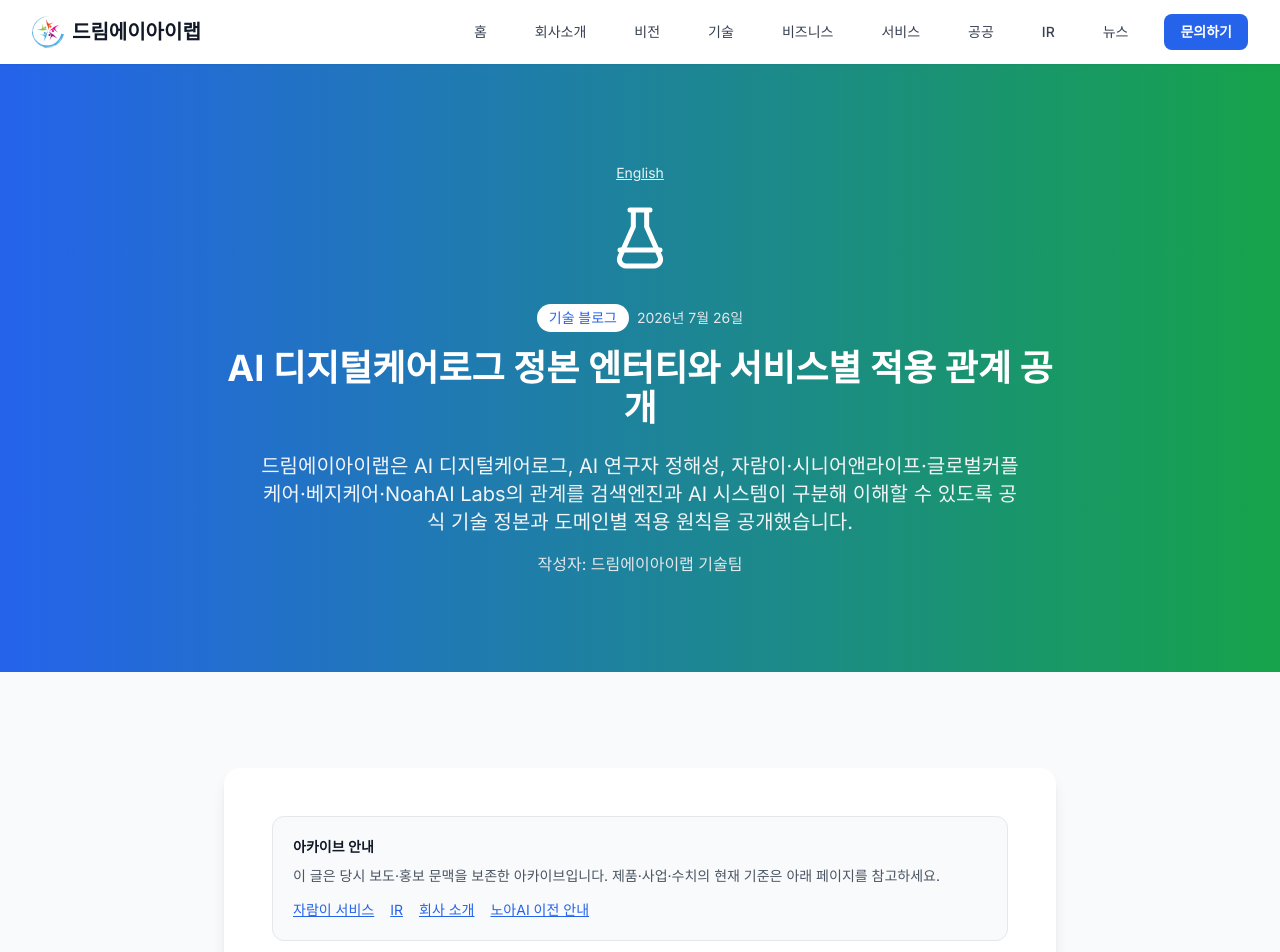
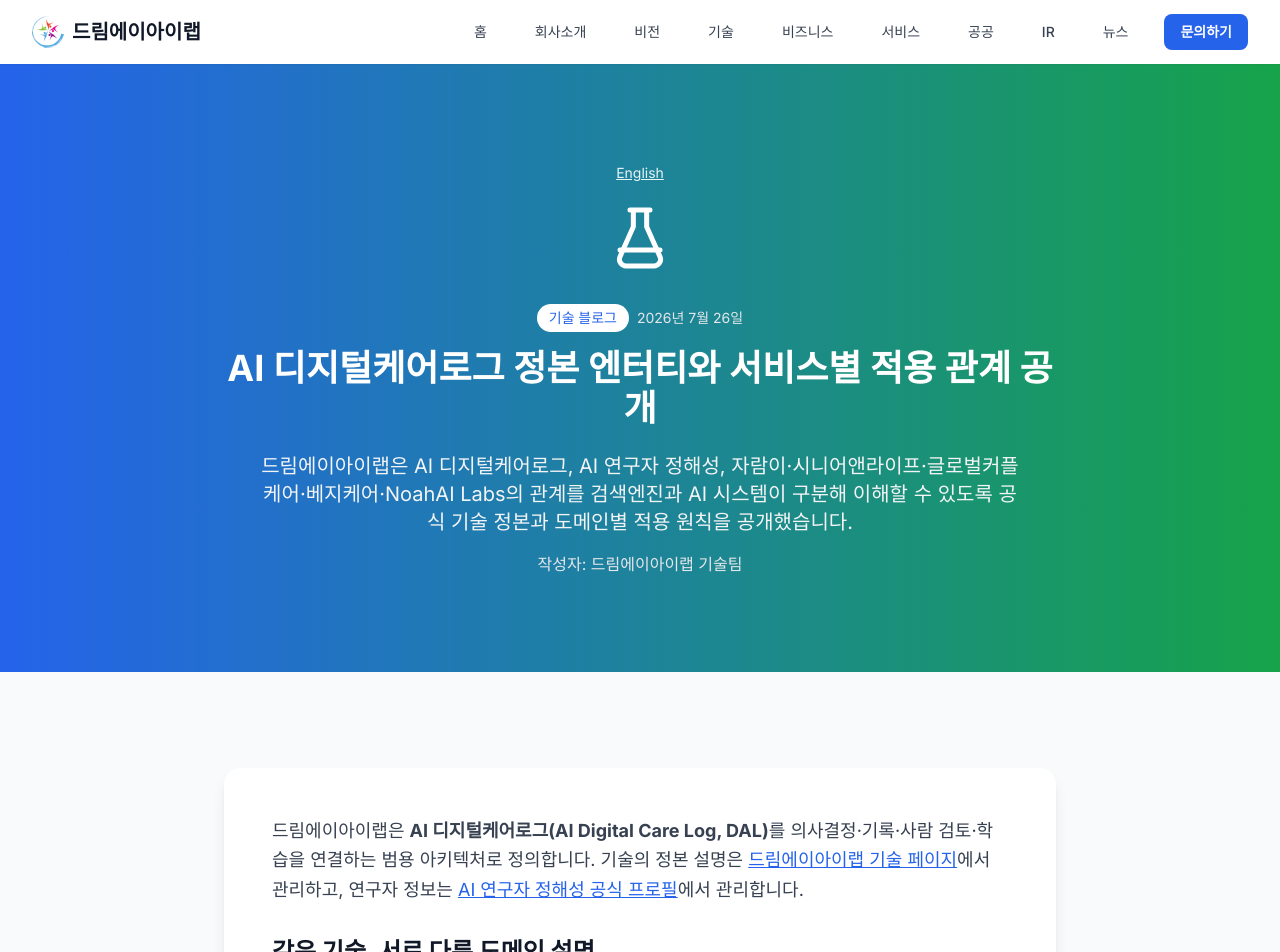
Before and after one commit to nwsoft/dreamailab, a Next.js app: page /news/85 in a window 1280 px wide. Shown: the top 952 px of the page. Built offline with nearby package versions, Linux system fonts and the light colour scheme.

Commit message:
fix: limit archive notice to historical news

```diff
--- a/components/NewsArticleView.tsx
+++ b/components/NewsArticleView.tsx
@@ -66,6 +66,7 @@
   showLangSwitch = false,
 }: NewsArticleViewProps) {
   const t = labels[locale]
+  const isArchive = article.id <= 83
 
   return (
     <div className="min-h-screen bg-gray-50">
@@ -114,6 +115,7 @@
       <section className="py-16 lg:py-24">
         <div className="max-w-4xl mx-auto px-4 sm:px-6 lg:px-8">
           <article className="bg-white rounded-2xl shadow-lg p-8 lg:p-12">
+            {isArchive && (
               <div className="mb-8 rounded-xl border border-gray-200 bg-gray-50 p-5">
                 <p className="text-sm font-semibold text-gray-900 mb-2">{t.archiveTitle}</p>
                 <p className="text-sm text-gray-600 leading-relaxed mb-3">{t.archiveBody}</p>
@@ -127,6 +129,7 @@
                   ))}
                 </ul>
               </div>
+            )}
             <div
               className="max-w-none text-gray-900 leading-relaxed"
               dangerouslySetInnerHTML={{ __html: article.content }}
```
Also changed, not shown: 1 other file (tests, documents, lock files or other folders). Lines whose indentation alone changed are shown as unchanged.
